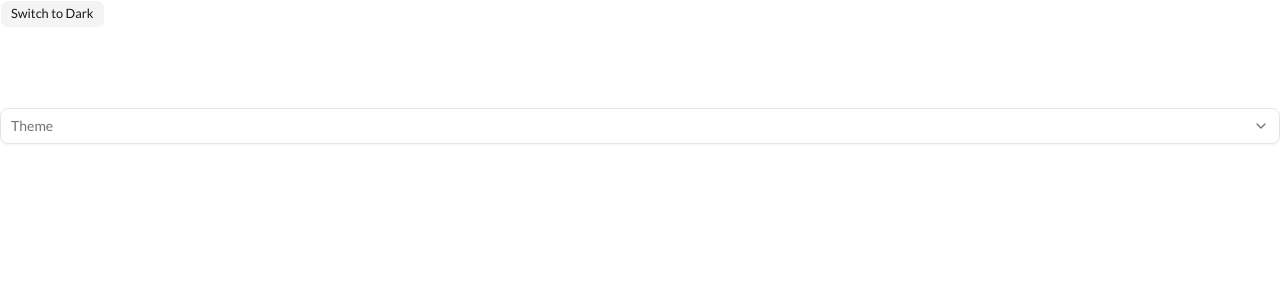
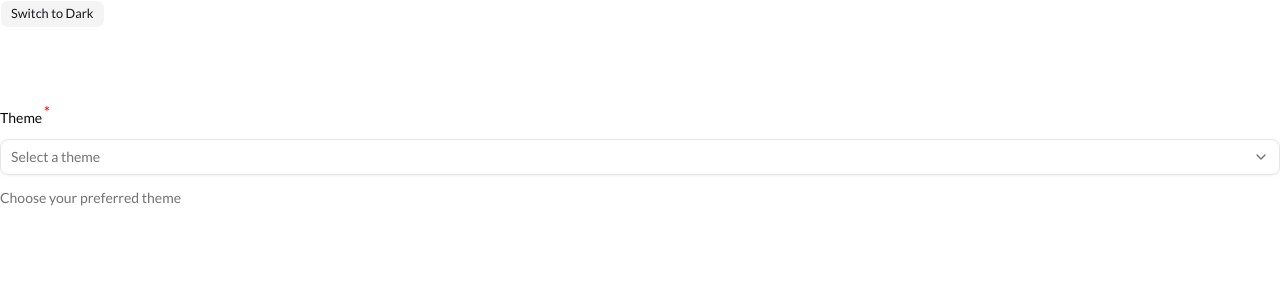
Before and after one commit to dosepehr/frontend-foundation, a Next.js app: page / in a window 1280 px wide. Shown: the top 300 px of the page. Built offline with nearby package versions, Linux system fonts and the light colour scheme.

Commit message:
add select component props

```diff
--- a/src/app/page.tsx
+++ b/src/app/page.tsx
@@ -15,6 +15,7 @@ import {
     InputOTPGroup,
     InputOTPSlot,
 } from '@/components/ui/OtpInput';
+import SelectField from '@/components/ui/Select';
 import SelectGroup from '@/components/ui/Select';
 import { SelectTrigger } from '@/components/ui/Select/components';
 import { Skeleton } from '@/components/ui/Skeleton';
@@ -25,7 +26,19 @@ const page = () => {
             <ThemeChange />
 
             <div className='py-20'>
-                <SelectGroup />
+                <SelectField
+                    id='theme-select'
+                    label='Theme'
+                    description='Choose your preferred theme'
+                    placeholder='Select a theme'
+                    options={[
+                        { label: 'Light', value: 'light' },
+                        { label: 'Dark', value: 'dark' },
+                        { label: 'System', value: 'system', disabled: true },
+                    ]}
+                    onValueChange={(val) => console.log(val)}
+                    required
+                />
             </div>
         </>
     );
--- a/src/components/ui/Select/components.tsx
+++ b/src/components/ui/Select/components.tsx
@@ -49,9 +49,9 @@ function SelectTrigger({
                 'data-[size=default]:h-9 data-[size=sm]:h-7',
                 'rounded-md border px-2.5 py-1 text-sm',
                 'bg-transparent dark:bg-input/30 border-input',
-                'data-[placeholder]:text-muted-foreground',
+                'data-placeholder:text-muted-foreground',
                 'hover:border-ring',
-                'outline outline-1 outline-transparent',
+                'outline outline-transparent',
                 'data-[state=open]:border-primary data-[state=open]:outline-primary/40',
                 'aria-invalid:border-destructive dark:aria-invalid:border-destructive/50',
                 'disabled:pointer-events-none disabled:cursor-not-allowed disabled:opacity-50',
--- a/src/components/ui/Select/index.tsx
+++ b/src/components/ui/Select/index.tsx
@@ -1,4 +1,3 @@
-import React from 'react';
 import {
     Select,
     SelectContent,
@@ -7,21 +6,67 @@ import {
     SelectContainer,
     SelectItem,
 } from './components';
+import { Field, FieldDescription, FieldLabel } from '../Field';
+import { SelectFieldProps } from './select.props';
 
-const SelectGroup = () => {
+const SelectGroup = ({
+    id,
+    label,
+    description,
+    placeholder = 'Select an option',
+    options,
+    value,
+    defaultValue,
+    onValueChange,
+    required = false,
+    disabled = false,
+    size = 'default',
+    className,
+}: SelectFieldProps) => {
     return (
-        <Select>
-            <SelectTrigger className='w-full'>
-                <SelectValue placeholder='Theme' />
+        <Field>
+            {label && (
+                <FieldLabel
+                    htmlFor={id}
+                    required={required}
+                    disabled={disabled}
+                >
+                    {label}
+                </FieldLabel>
+            )}
+
+            <Select
+                value={value}
+                defaultValue={defaultValue}
+                onValueChange={onValueChange}
+                disabled={disabled}
+                required={required}
+            >
+                <SelectTrigger
+                    id={id}
+                    size={size}
+                    className={className ?? 'w-full'}
+                >
+                    <SelectValue placeholder={placeholder} />
                 </SelectTrigger>
+
                 <SelectContent position='popper'>
                     <SelectContainer>
-                    <SelectItem value='light'>Light</SelectItem>
-                    <SelectItem value='dark'>Dark</SelectItem>
-                    <SelectItem value='system'>System</SelectItem>
+                        {options.map((option) => (
+                            <SelectItem
+                                key={option.value}
+                                value={option.value}
+                                disabled={option.disabled}
+                            >
+                                {option.label}
+                            </SelectItem>
+                        ))}
                     </SelectContainer>
                 </SelectContent>
             </Select>
+
+            {description && <FieldDescription>{description}</FieldDescription>}
+        </Field>
     );
 };
 
--- /dev/null
+++ b/src/components/ui/Select/select.props.ts
@@ -0,0 +1,20 @@
+type SelectOption = {
+    label: string;
+    value: string;
+    disabled?: boolean;
+};
+
+export type SelectFieldProps = {
+    id?: string;
+    label?: string;
+    description?: string;
+    placeholder?: string;
+    options: SelectOption[];
+    value?: string;
+    defaultValue?: string;
+    onValueChange?: (value: string) => void;
+    required?: boolean;
+    disabled?: boolean;
+    size?: 'sm' | 'default';
+    className?: string;
+};
```
Lines whose indentation alone changed are shown as unchanged.
